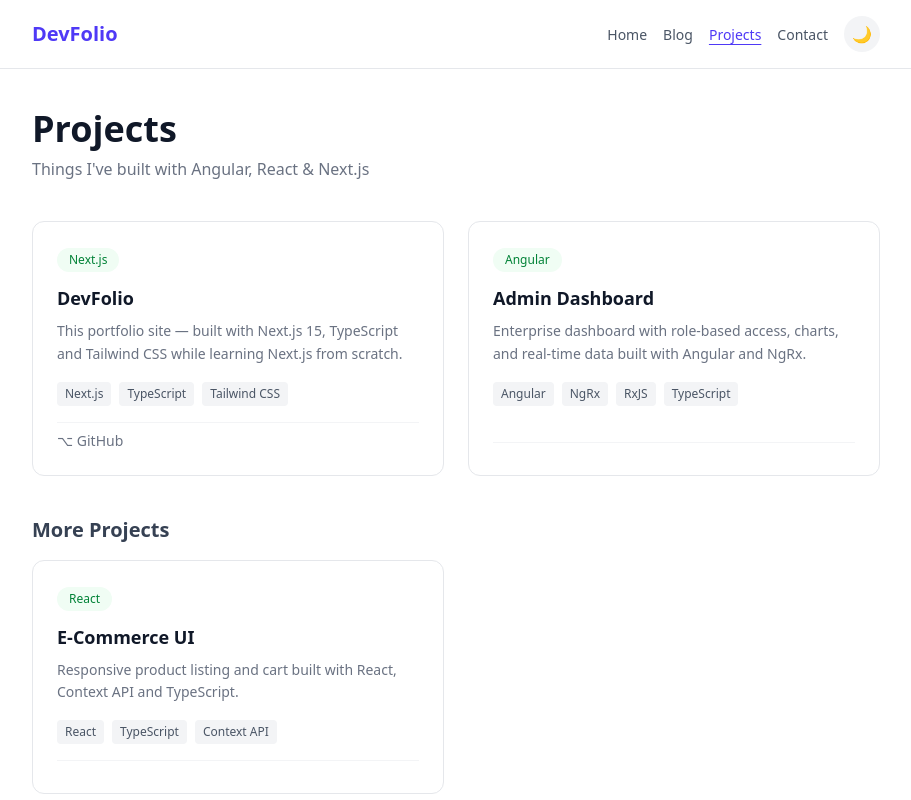
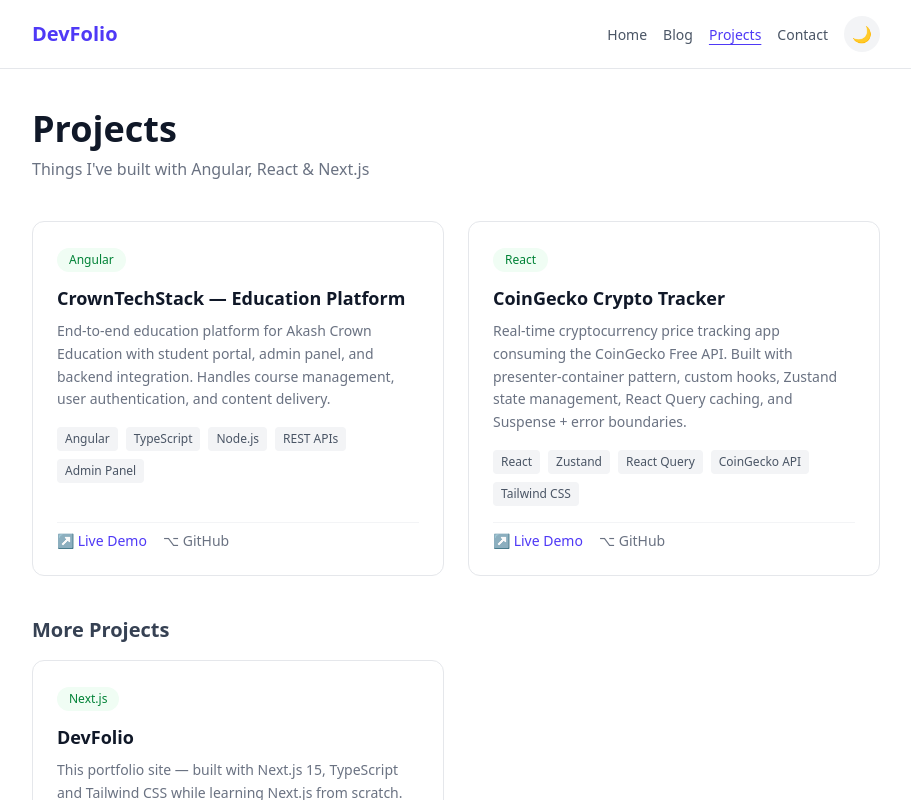
Before and after one commit to soni-k143/Devfolio, a Next.js app: page /projects in a window 1280 px wide. Shown: the top 800 px of the page, without its empty margins (184-1095 px from the left). Built offline with nearby package versions, Linux system fonts and the light colour scheme.

Commit message:
OG metadata + real projects added

```diff
--- a/app/data/projects.ts
+++ b/app/data/projects.ts
@@ -1,39 +1,43 @@
 export type Project = {
   title: string;
   description: string;
-  stack: string[]; // tech used
-  tag: string; // main category label
-  liveUrl: string; // deployed URL (or '#' if none)
-  githubUrl: string; // GitHub repo URL
-  featured: boolean; // show at top
+  stack: string[];
+  tag: string;
+  liveUrl: string;
+  githubUrl: string;
+  featured: boolean;
 };
 
 export const projects: Project[] = [
   {
     title: 'DevFolio',
-    description: 'This portfolio site — built with Next.js 15, TypeScript and Tailwind CSS while learning Next.js from scratch.',
-    stack: ['Next.js', 'TypeScript', 'Tailwind CSS'],
+    description:
+      'This portfolio site — built with Next.js 15, TypeScript and Tailwind CSS while learning Next.js from scratch. Features dark mode, blog with dynamic routes, contact form with API route.',
+    stack: ['Next.js', 'TypeScript', 'Tailwind CSS', 'Vercel'],
     tag: 'Next.js',
-    liveUrl: '#',
-    githubUrl: 'https://github.com/YOUR_USERNAME/devfolio',
+    liveUrl: 'https://devfolio-seven.vercel.app',
+    githubUrl: 'https://github.com/soni-k143/devfolio',
+    featured: false,
+  },
+  {
+    title: 'CrownTechStack — Education Platform',
+    description:
+      'End-to-end education platform for Akash Crown Education with student portal, admin panel, and backend integration. Handles course management, user authentication, and content delivery.',
+    stack: ['Angular', 'TypeScript', 'Node.js', 'REST APIs', 'Admin Panel'],
+    tag: 'Angular',
+    liveUrl: 'https://crown-tech-stack.vercel.app',
+    githubUrl: 'https://github.com/soni-k143/CrownTechStack',
     featured: true,
   },
   {
-    title: 'Admin Dashboard', // ← replace with your real project
-    description: 'Enterprise dashboard with role-based access, charts, and real-time data built with Angular and NgRx.',
-    stack: ['Angular', 'NgRx', 'RxJS', 'TypeScript'],
-    tag: 'Angular',
-    liveUrl: '#',
-    githubUrl: '#',
+    title: 'CoinGecko Crypto Tracker',
+    description:
+      'Real-time cryptocurrency price tracking app consuming the CoinGecko Free API. Built with presenter-container pattern, custom hooks, Zustand state management, React Query caching, and Suspense + error boundaries.',
+    stack: ['React', 'Zustand', 'React Query', 'CoinGecko API', 'Tailwind CSS'],
+    tag: 'React',
+    liveUrl: 'https://coin-gecko-tracker-dun.vercel.app',
+    githubUrl: 'https://github.com/soni-k143/CoinGecko-Tracker',
     featured: true,
   },
-  {
-    title: 'E-Commerce UI', // ← replace with your real project
-    description: 'Responsive product listing and cart built with React, Context API and TypeScript.',
-    stack: ['React', 'TypeScript', 'Context API'],
-    tag: 'React',
-    liveUrl: '#',
-    githubUrl: '#',
-    featured: false,
-  },
+
 ];
--- a/app/layout.tsx
+++ b/app/layout.tsx
@@ -3,9 +3,34 @@
 import ThemeProvider from './components/ThemeProvider';
 import './globals.css';
 
+// export const metadata: Metadata = {
+//   title: 'DevFolio',
+//   description: 'My developer portfolio and blog',
+// };
+
 export const metadata: Metadata = {
-  title: 'DevFolio',
-  description: 'My developer portfolio and blog',
+  title: 'DevFolio | Soni',
+  description: 'Frontend Developer with 4 years of Angular & React experience. Open to remote opportunities.',
+  openGraph: {
+    title: 'Soni — Frontend Developer',
+    description: '4 years Angular & React. Now building with Next.js. Open to remote work.',
+    url: 'https://devfolio-seven.vercel.app',
+    siteName: 'DevFolio',
+    type: 'website',
+    images: [
+      {
+        url: 'https://devfolio-seven.vercel.app/og-image.png',
+        width: 1200,
+        height: 630,
+        alt: 'Soni — Frontend Developer Portfolio',
+      },
+    ],
+  },
+  twitter: {
+    card: 'summary',
+    title: 'Soni — Frontend Developer',
+    description: '4 years Angular & React. Now building with Next.js.',
+  },
 };
 
 export default function RootLayout({ children }: { children: React.ReactNode }) {
```
Lines whose indentation alone changed are shown as unchanged.
